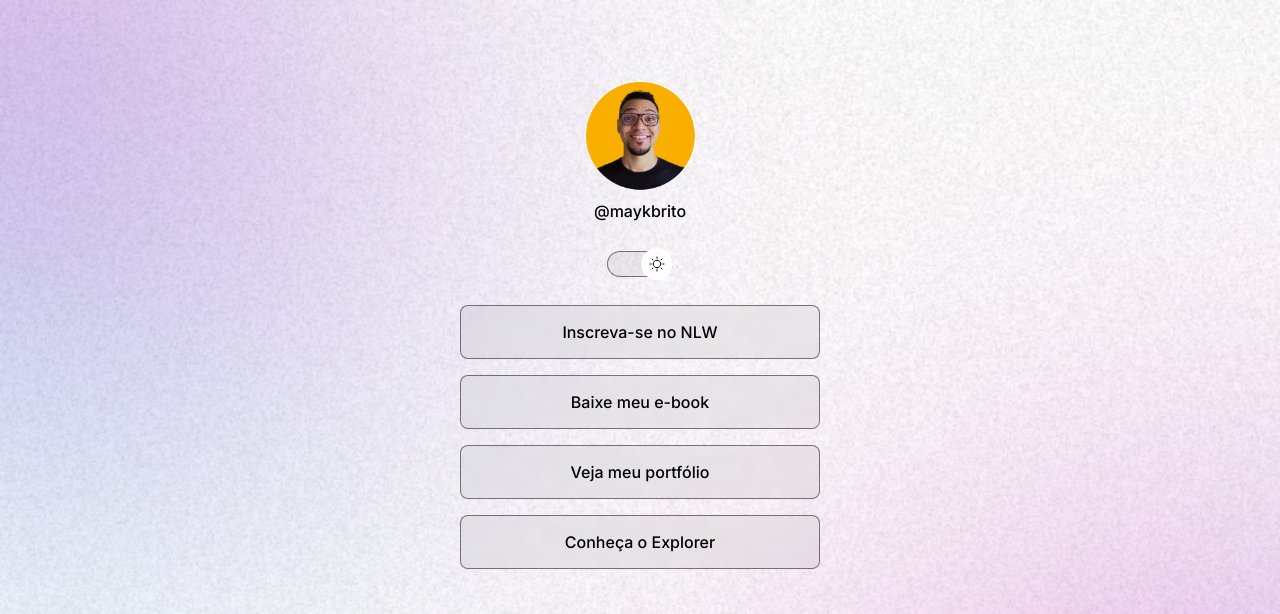
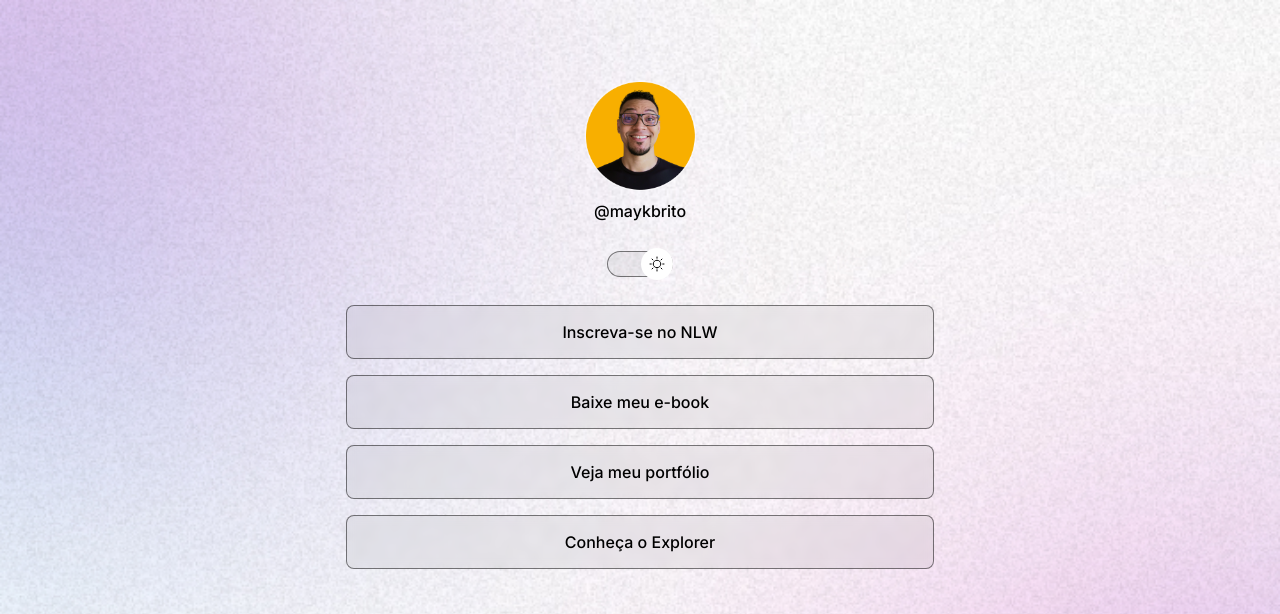
Before and after one commit to Mayloncast/Projeto-Discover, a plain HTML site: page Index.html in a window 1280 px wide. Shown: the top 614 px of the page. Drawn offline with nearby package versions, Linux system fonts and the light colour scheme.

Commit message:
adjust container width

```diff
--- a/styles.css
+++ b/styles.css
@@ -25,9 +25,11 @@ body {
   background: var(--bg-url) no-repeat top center/cover;
 }
 #container {
-  width: 360px;
+  width: 100%;
   margin: 56px auto 0px;
   padding: 0 24px;
+  /*Adequacao para outros dispositivos*/
+  max-width: 588px;
 }
 #profile {
   text-align: center;
```
